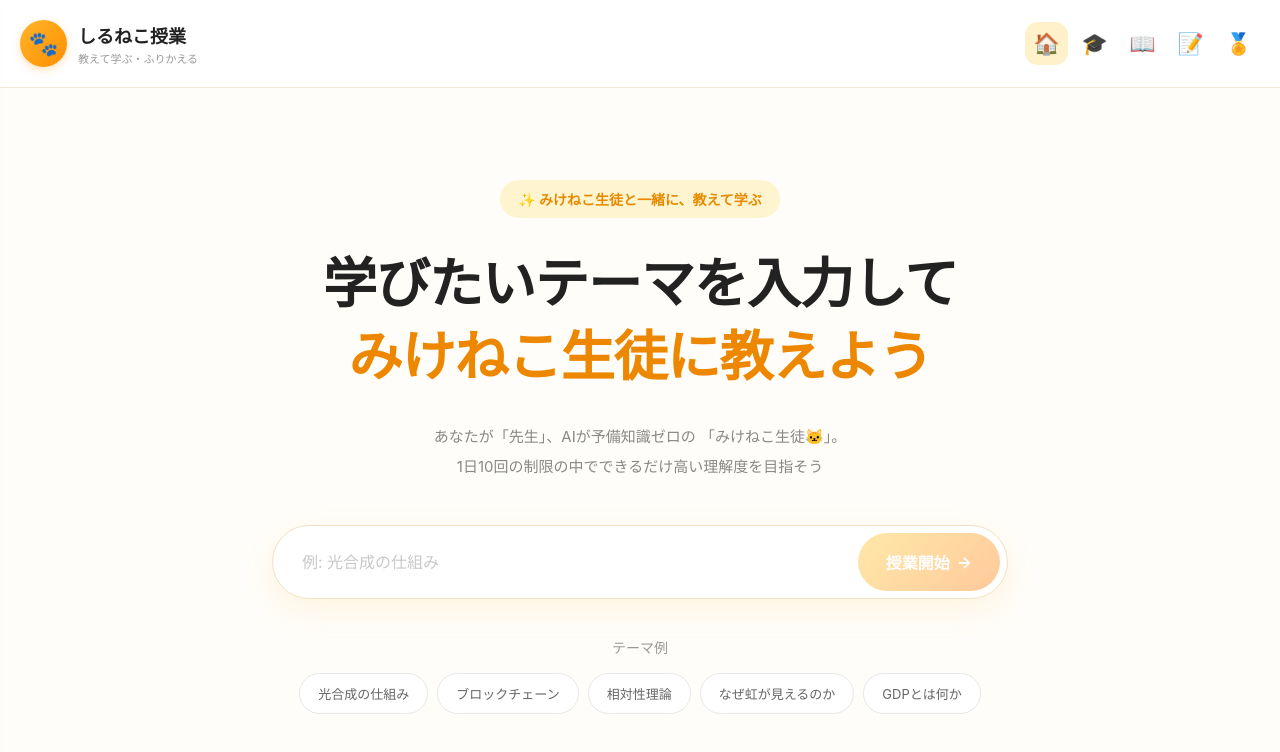
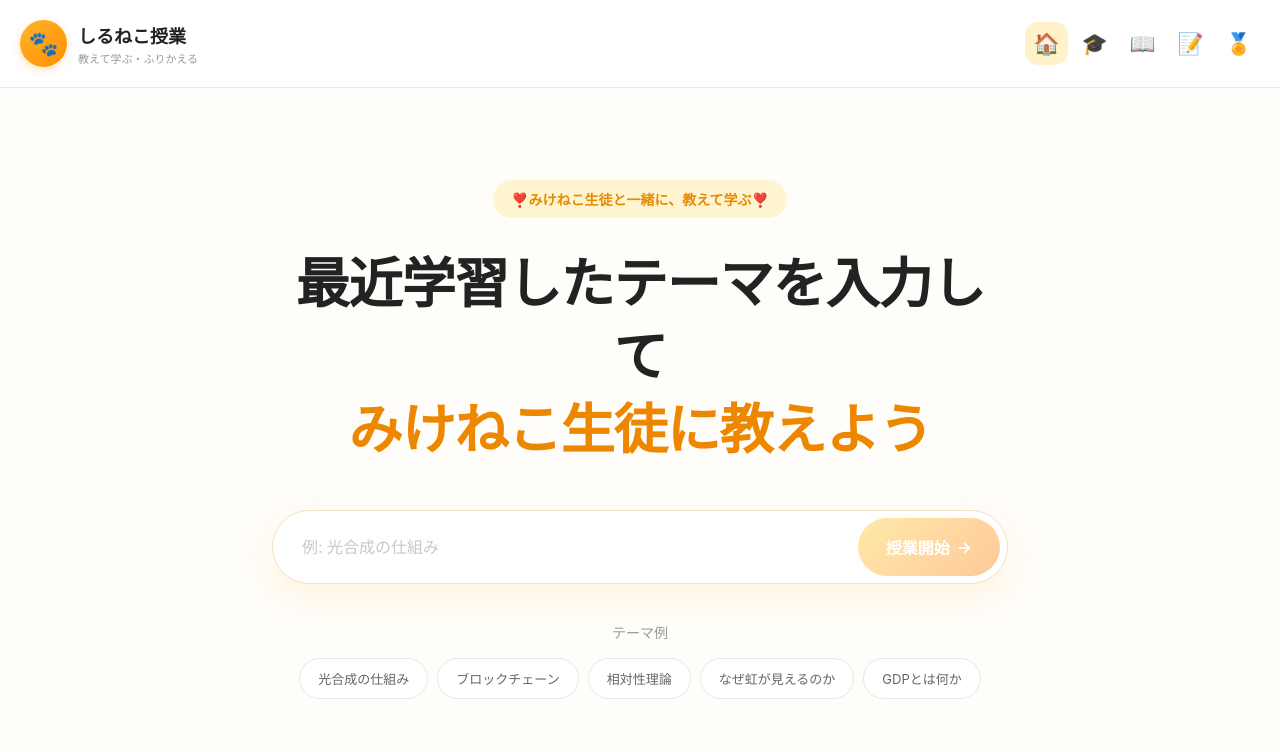
Before and after one commit to Sakura1310/Siruneko4, a website: page index.html in a window 1280 px wide. Drawn offline with Linux system fonts and the light colour scheme.

Commit message:
Update text in index.html for clarity

```diff
--- a/index.html
+++ b/index.html
@@ -647,23 +647,17 @@
   <main class="main">
 
     <div class="ai-label">
-      ✨ みけねこ生徒と一緒に、教えて学ぶ
+       ❣️みけねこ生徒と一緒に、教えて学ぶ❣️
     </div>
 
 
     <h1>
-      学びたいテーマを入力して
+      最近学習したテーマを入力して
       <br>
       <span>みけねこ生徒に教えよう</span>
     </h1>
 
 
-    <p class="description">
-      あなたが「先生」、AIが予備知識ゼロの
-      「みけねこ生徒🐱」。
-      <br>
-      1日10回の制限の中でできるだけ高い理解度を目指そう
-    </p>
 
 
     <div class="lesson-box">
```
